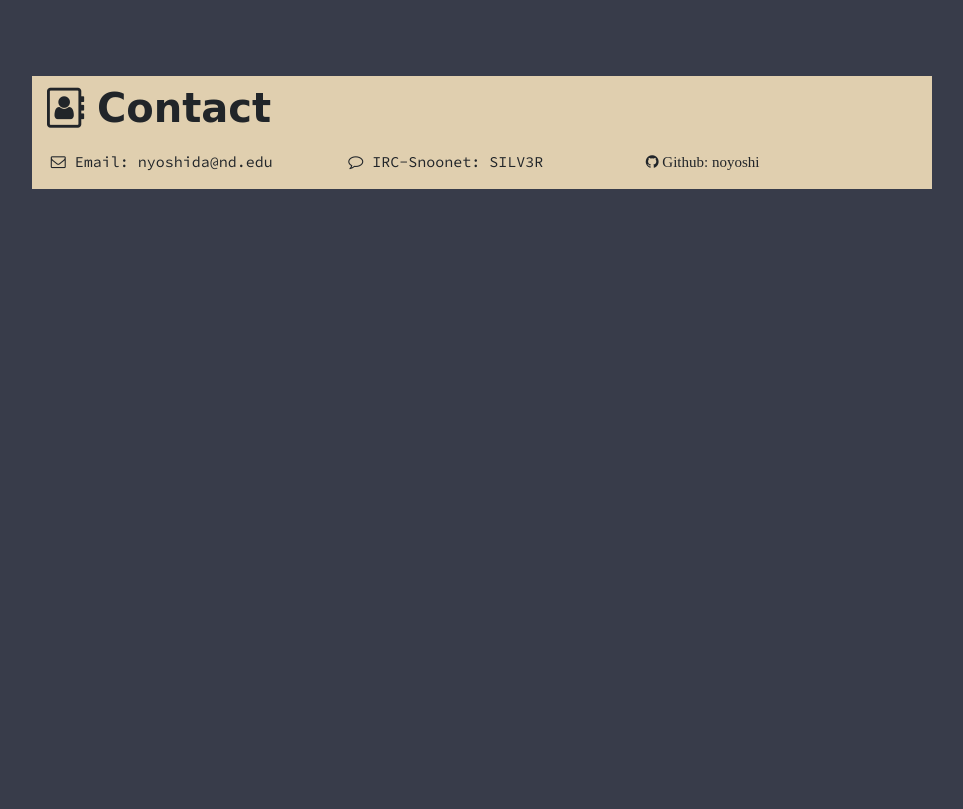
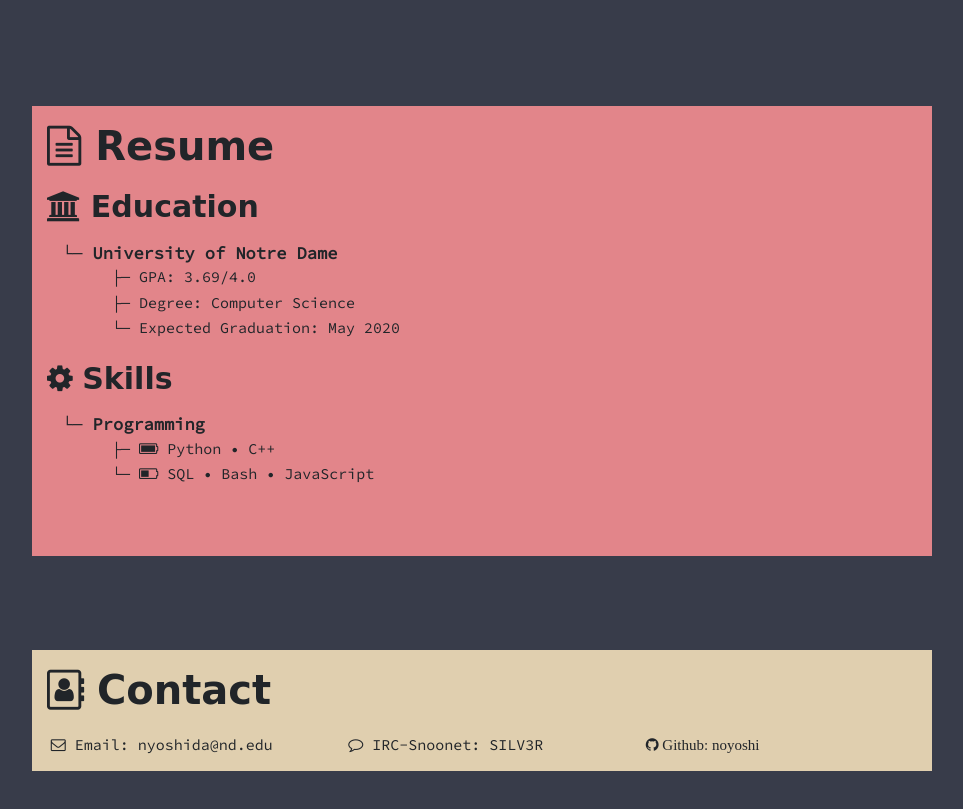
Before and after one commit to noyoshi/noyoshi.github.io-backup, a plain HTML site: page index.html in a window 1280 px wide. Shown: the part 1273-2082 px from the top of the page, without its empty margins (158-1121 px from the left). Before the commit the page ends 1482 px from the top, so only its background shows below. Drawn offline with nearby package versions, Linux system fonts and the light colour scheme; a web font is replaced by a local one.

Commit message:
resume section

```diff
--- a/index.html
+++ b/index.html
@@ -43,21 +43,29 @@
 
     <!--- Side Nav Left-->
     <ul id="slide-out" class="side-nav fixed z-depth-0">
-        <li><a href="#"
-               class="hoverable"
-               ><span class="fa fa-home" aria-hidden="true"></span> Top</a></li>
         <li><a href="#aboutme"
                class="hoverable"
                ><span class="fa fa-commenting" aria-hidden="true"></span> About Me</a></li>
+        <li><a href="#resume"
+               class="hoverable"
+               ><span class="fa fa-file-text" aria-hidden="true"></span> Resume</a></li>
         <li><a href="#contact"
                class="hoverable"
                ><span class="fa fa-address-book" aria-hidden="true"></span> Contact</a></li>
     </ul>
 
     <!--- Side Nav Right-->
-    <!-- May just use this to frame the parallax picture... may add buttons.. who knows -->
+    <!-- Other page links -->
     <ul id="slide-out" class="side-nav right-aligned fixed z-depth-0">
-
+        <li><a href="index.html"
+               class="hoverable"
+               ><span class="fa fa-home" aria-hidden="true"></span> Home</a></li>
+        <li><a href="projects.html"
+               class="hoverable"
+               ><span class="fa fa-commenting" aria-hidden="true"></span> Projects</a></li>
+        <li><a href="portfolio.html"
+               class="hoverable"
+               ><span class="fa fa-address-book" aria-hidden="true"></span> Portfolio</a></li>
     </ul>
 
 
@@ -75,12 +83,16 @@
         </div>
     </div>
 
+
     <div class="parallax-container">
       <div class="parallax"><img src="static/pics/desk.png"></div>
     </div>
 
     <br>
     <br>
+    <br>
+
+
 
     <div class="container subsection-1 burnt-red-bg" id="aboutme">
         <!-- <div class="container-1"> -->
@@ -96,6 +108,38 @@
     <br>
     <br>
     <br>
+
+    <div class="container subsection-1 pink-bg" id="resume">
+      <h2 class="megrim section-head"><span class="fa fa-file-text-o" aria-hidden="true"></span><b> Resume</b></h2>
+    <h3 class="megrim subsection-head"><span class="fa fa-university" aria-hidden="true"></span>
+      <b> Education</u></b>
+    </h3>
+  <p class="section-title"> └─ <b>University of Notre Dame</b></p>
+  <p class="section-contents"> ├─ GPA: 3.69/4.0</p>
+  <p class="section-contents"> ├─ Degree: Computer Science</p>
+  <p class="section-contents"> └─ Expected Graduation: May 2020</p>
+  <h3 class="megrim subsection-head"><span class="fa fa-cog" aria-hidden="true"></span>
+      <b> Skills</u></b>
+  </h3>
+    <p class="section-title"> └─ <b>Programming</b></p>
+    <p class="section-contents"> ├─ <span class="fa fa-battery-4" aria-hidden="true"></span>
+     Python • C++
+   </p>
+    <p class="section-contents"> └─ <span class="fa fa-battery-2" aria-hidden="true"></span>
+      SQL • Bash • JavaScript
+    </p>
+
+
+
+    <br>
+    <br>
+    <br>
+    </div>
+
+    <br>
+    <br>
+    <br>
+
     <div class="container subsection-1 gold-bg" id="contact">
         <h2 class="megrim section-head"><span class="fa fa-address-book-o" aria-hidden="true"></span> <b>Contact</b>
         </h2>
@@ -117,7 +161,8 @@
           </div>
       </div>
     </div>
-
+    <br>
+    <br>
 </body>
 
 <script src="static/main.js"></script>
--- a/static/main.css
+++ b/static/main.css
@@ -9,6 +9,7 @@
 Sky Blue: #03A9F4
 Background, steel grey: #383C4A
 Off white: #D3DAE3
+Pink : #F6868C;
 */
 
 /* COLOR DEFINITIONS */
@@ -46,6 +47,10 @@
 
 .purple-grey-bg{
     background-color: #847983;
+}
+
+.pink-bg{
+  background-color: #e2858a;
 }
 
 /* ==========================TEXT COLORS========================*/
@@ -122,7 +127,7 @@
 }
 
 .section-head{
-    padding-top: 10px;
+    padding-top: 18px;
     font-size: 40px;
 }
 
@@ -139,7 +144,7 @@
 .side-nav{
   background-color: inherit;
   width: 9%;
-    padding-top: 60px;
+  padding-top: 20px;
 
 }
 
@@ -153,3 +158,22 @@
 .parallax-container{
     height: 600px;
 }
+
+.subsection-head{
+  font-size: 30px;
+}
+
+.divider{
+  color: #E0CFAF;
+}
+
+.section-title{
+  padding-left: 15px;
+  margin-bottom: 0px;
+  font-size: 17px;
+}
+
+.section-contents{
+  padding-left: 65px;
+  margin-bottom: 3px;
+}
```
